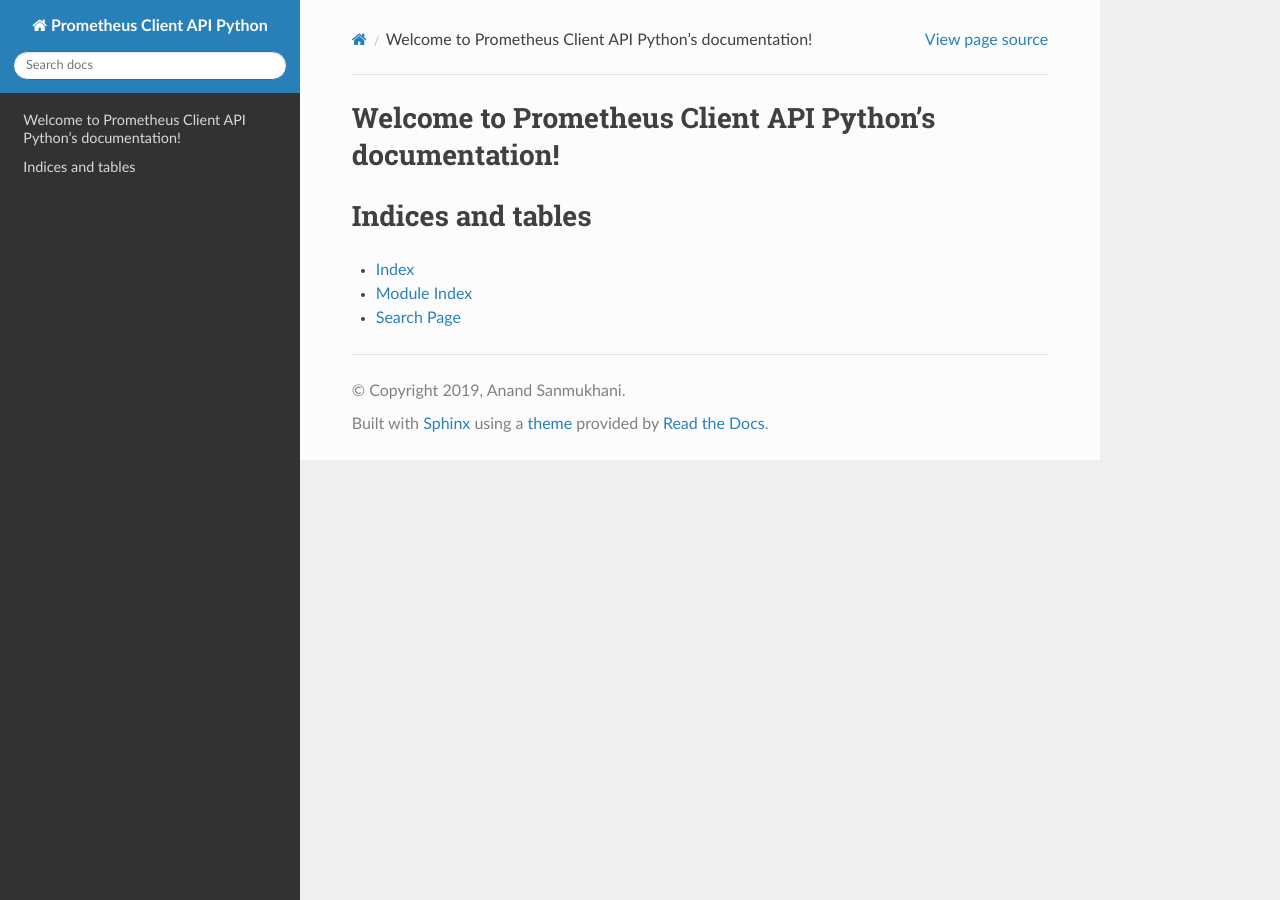
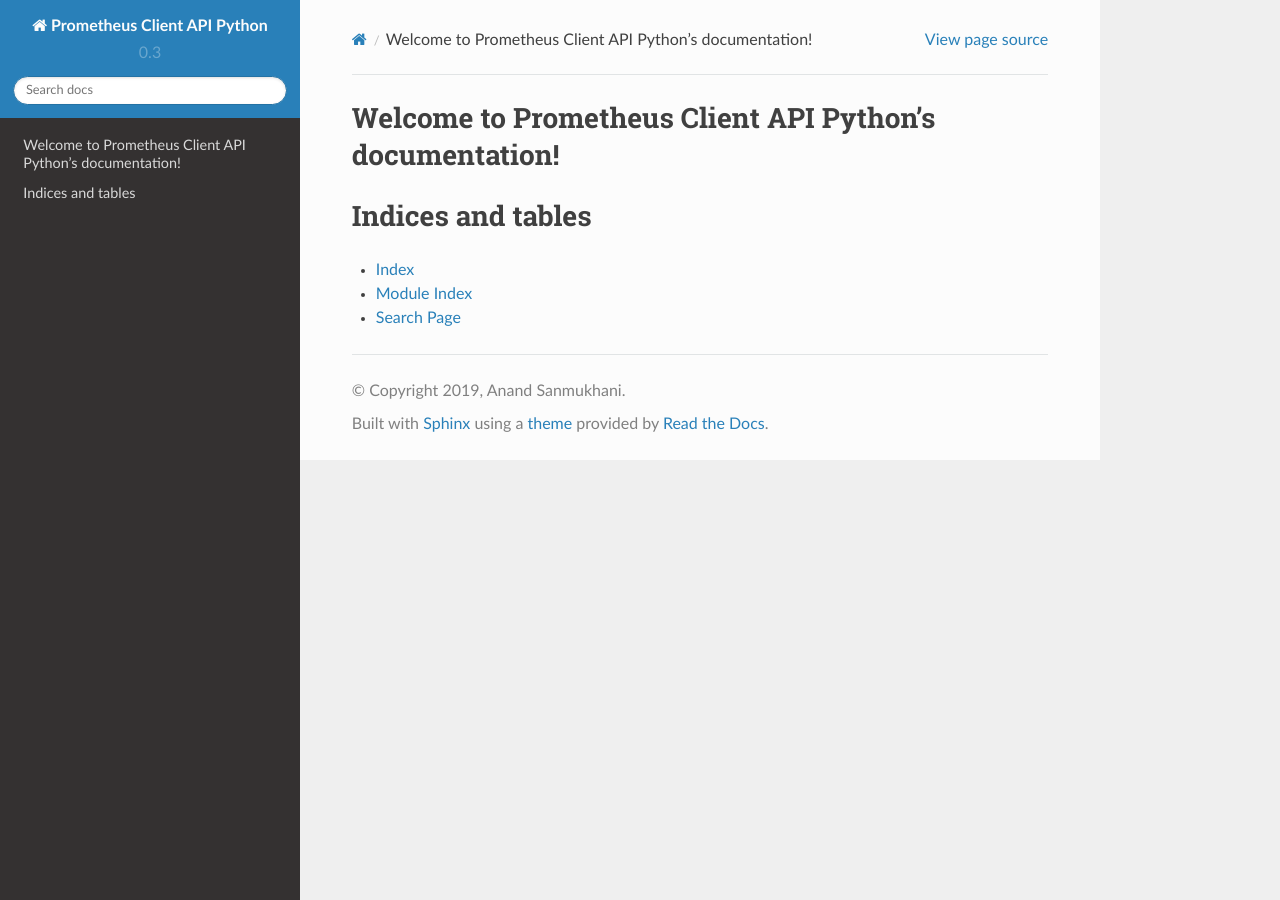
Before and after one commit to 4n4nd/prometheus-api-client-python, a Sphinx documentation site: the page built from docs/index.rst, in a window 1280 px wide. Built offline with Sphinx 7.4.7 and the Read the Docs theme 2.0.0, drawn with Linux system fonts in a browser that asks for light colours.

Commit message:
Update version number for v0.3.0 release

```diff
--- a/docs/conf.py
+++ b/docs/conf.py
@@ -26,9 +26,9 @@
 author = "Anand Sanmukhani"
 
 # The short X.Y version
-version = ""
+version = "0.3"
 # The full version, including alpha/beta/rc tags
-release = "0.0.1"
+release = "0.3.0"
 
 
 # -- General configuration ---------------------------------------------------
--- a/prometheus_api_client/__init__.py
+++ b/prometheus_api_client/__init__.py
@@ -1,7 +1,7 @@
 """A collection of tools to collect and manipulate prometheus metrics."""
 
 __title__ = "prometheus-connect"
-__version__ = "0.2.1"
+__version__ = "0.3.0"
 
 from .prometheus_connect import *
 from .metric import Metric
--- a/setup.py
+++ b/setup.py
@@ -12,7 +12,7 @@
 
 setuptools.setup(
     name="prometheus-api-client",
-    version="0.2.0",
+    version="0.3.0",
     author="Anand Sanmukhani",
     author_email="asanmukh@redhat.com",
     description="A small python api to collect data from prometheus",
```
